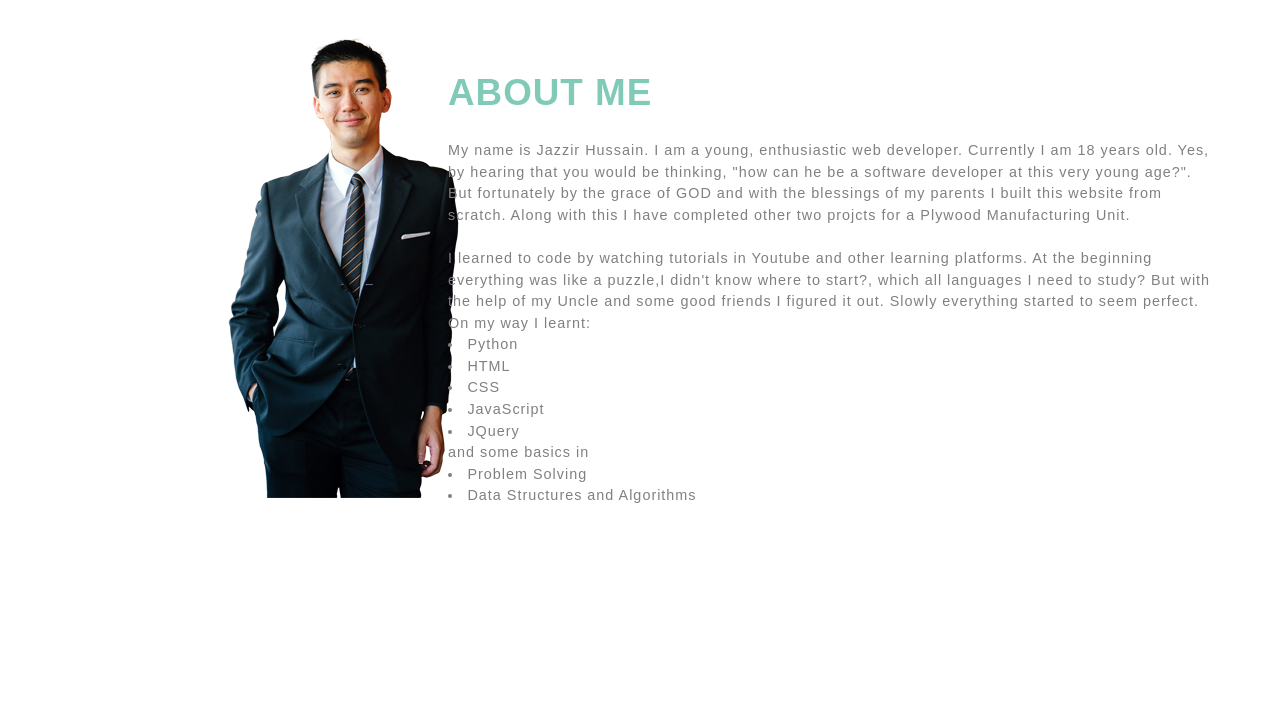
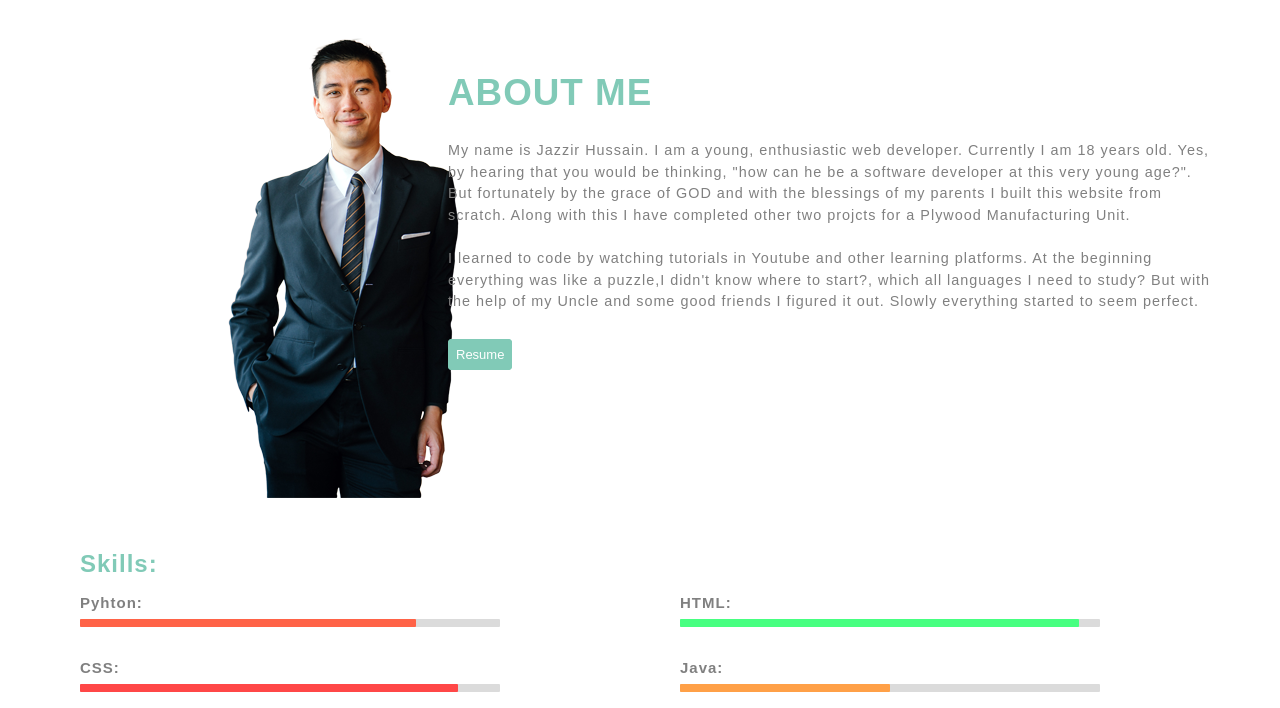
Before and after one commit to jazzirHussain/Portfolio-Website, a plain HTML site: page index.html in a window 1280 px wide. Shown: the part 674-1382 px from the top of the page. Before the commit the page ends 1224 px from the top, so only its background shows below. Drawn offline with Linux system fonts and the light colour scheme; files whose address does not match are found by name.

Commit message:
skill section added. Graph representing skills added scroll behaviour changed hrefs were added for 'about' and 'skill' menue item resume button added but not functonal

```diff
--- a/index.html
+++ b/index.html
@@ -15,10 +15,10 @@
         <div class="nav-link">
             <ul class="nav-links">
                 <li class="navs">
-                    <a href="sample.html">About Me</a>
+                    <a href="#about">About Me</a>
                 </li>
                 <li class="navs">
-                    <a href="">Skills</a>
+                    <a href="#skills">Skills</a>
                 </li>
                 <li class="navs">
                     <a href="">Contact Me</a>
@@ -31,7 +31,7 @@
     </div>
 
     </section>
-    <section class="about">
+    <section class="about" id="about">
         <div class="photo">
             <img src="C:/Users/user/Desktop/web designing/portfolio/2.png">
         </div>
@@ -44,8 +44,63 @@
                  But fortunately by the grace of GOD and with the blessings of my parents I built this website from scratch.
                  Along with this I have completed other two projcts for a Plywood Manufacturing Unit.<br><br>I learned to code by watching tutorials in Youtube and other learning platforms.
                  At the beginning everything was like a puzzle,I didn't know where to start?, which all languages I need to study? But with the help of my Uncle and some good friends
-                 I figured it out. Slowly everything started to seem perfect. On my way I learnt: <li>Python</li><li>HTML</li><li>CSS</li><li>JavaScript</li><li>JQuery</li>
-                 and some basics in  <li>Problem Solving</li><li>Data Structures and Algorithms</li></h6>
+                 I figured it out. Slowly everything started to seem perfect.</h6>
+
+        </div>
+        <div class="but">
+            <a href="">Resume</a>
+        </div>
+        <div class="statistics" id="skills">
+            <h1>Skills:</h1>
+            <div class="total">
+                <div class="stat-name">
+                    <h6>Pyhton:</h6>
+                </div>
+                <div class="bar">
+                    <div class="outer">
+                        <div class="inner" style="background-color: tomato; width: 80%;">
+
+                        </div>
+                    </div>
+                </div>
+            </div>
+            <div class="total">
+                <div class="stat-name">
+                    <h6>HTML:</h6>
+                </div>
+                <div class="bar">
+                    <div class="outer">
+                        <div class="inner"  style="background-color: rgb(71, 255, 129); width: 95%;">
+
+                        </div>
+                    </div>
+                </div>
+            </div>
+            <div class="total">
+                <div class="stat-name">
+                    <h6>CSS:</h6>
+                </div>
+                <div class="bar">
+                    <div class="outer">
+                        <div class="inner"  style="background-color: rgb(255, 71, 71); width: 90%;">
+
+                        </div>
+                    </div>
+                </div>
+            </div>
+            <div class="total">
+                <div class="stat-name">
+                    <h6>Java:</h6>
+                </div>
+                <div class="bar">
+                    <div class="outer">
+                        <div class="inner"  style="background-color: rgb(255, 160, 71); width: 50%;">
+
+                        </div>
+                    </div>
+                </div>
+            </div>
         </div>
     </section>
+</body>
 </html>
--- a/style.css
+++ b/style.css
@@ -1,3 +1,6 @@
+html {
+    scroll-behavior: smooth;
+}
 body{
 	scroll-behavior: smooth;
 	margin: 0em;
@@ -131,11 +134,57 @@ label{
 }
 .statistics{
 	box-sizing: border-box;
-	padding-left: 2em;
+	padding-left: 5em;
 	width: 100%;
 	float: left;
 }
 .statistics h1{
+	letter-spacing: 1px;
 	font-family: sans-serif;
 	color: rgb(129, 202, 183);
 }
+.outer{
+	border-radius: 1px;
+	height: .5em;
+	width: 70%;
+	background-color: rgb(219, 219, 219);
+	margin-bottom: 1em;
+}
+.inner{
+	border-radius: 1px;
+	height: .5em;
+}
+.stat-name h6{
+	letter-spacing: 1px;
+	font-size: 15px;
+	color: grey;
+	font-family: sans-serif;
+}
+.stat-name{
+	padding-top: 1em;
+}
+.bar{
+	padding-top: .5em;
+}
+.total{
+	width: 50%;
+	float: left;
+}
+.but a{
+	border-radius: 4px;
+	background-color: rgb(129, 202, 183);
+	border: 8px solid;
+	border-color: rgb(129, 202, 183);
+	text-decoration: none;
+	font-family: sans-serif;
+	color: white;
+	font-size: 13px;
+}
+.but{
+	width: 50%;
+	float: left;
+	padding-top: 2em;
+}
+.but a:hover{
+	opacity: 80%;
+}
```
